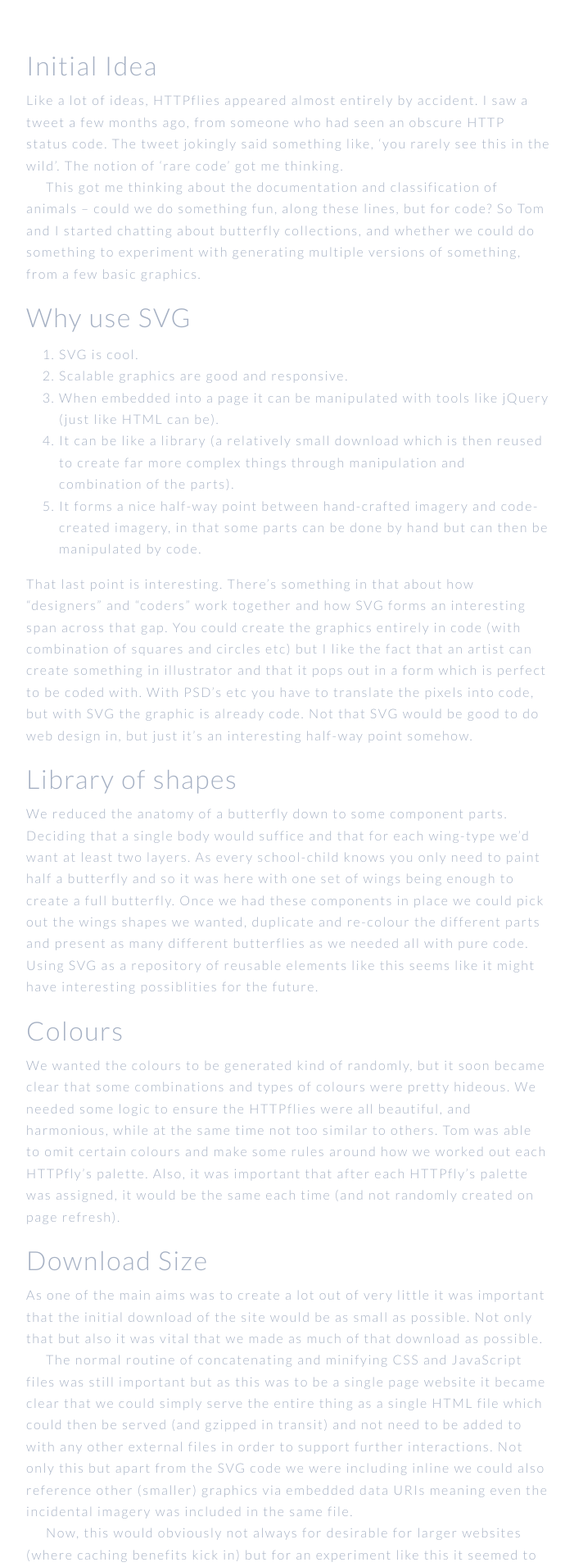
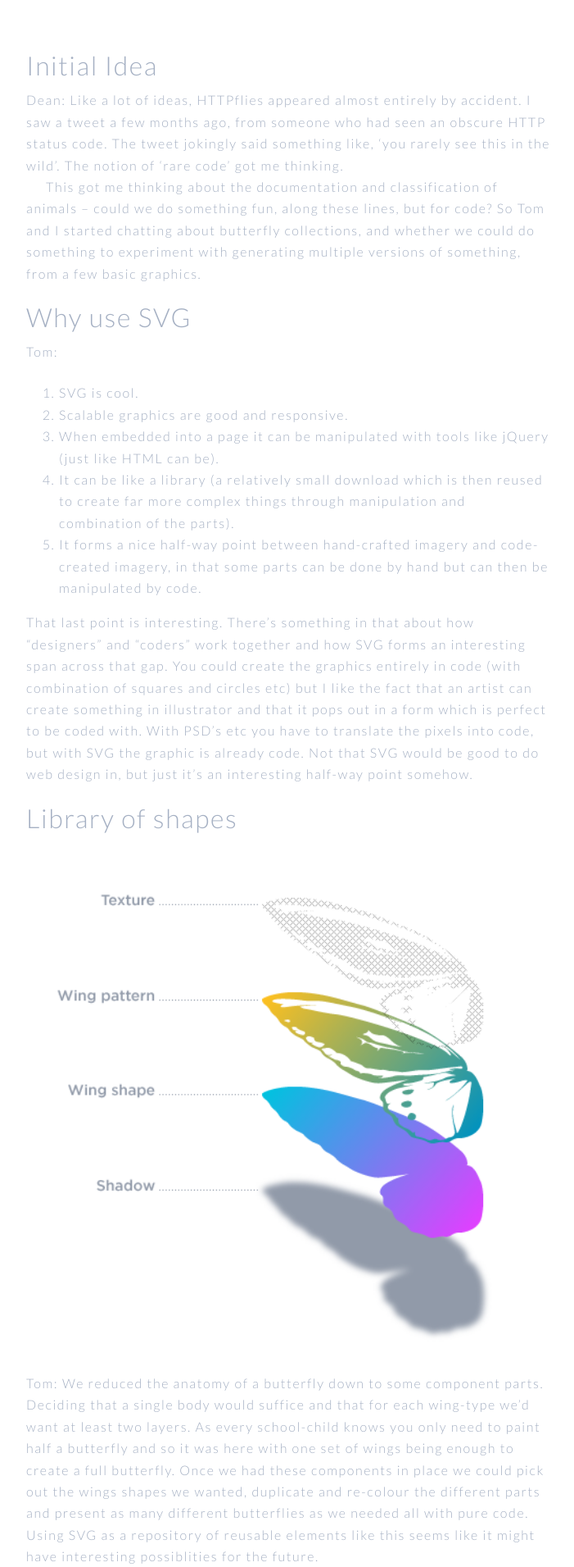
Before and after one commit to morganesque/httpflies, a PHP site: page /writeup.php in a window 1280 px wide. Shown: the part 192-2103 px from the top of the page at 82% size, without its empty margins (288-989 px from the left). Run offline with PHP 8.4, Linux system fonts and the light colour scheme.

Commit message:
added the wing diagram to the write up file.

```diff
--- a/writeup.php
+++ b/writeup.php
@@ -49,11 +49,13 @@ header('Content-Type: text/xml'); ?>
 
         <h2>Initial Idea</h2>
 
-        <p>Like a lot of ideas, HTTPflies appeared almost entirely by accident. I saw a tweet a few months ago, from someone who had seen an obscure HTTP status code. The tweet jokingly said something like, &lsquo;you rarely see this in the wild&rsquo;. The notion of &lsquo;rare code&rsquo; got me thinking.</p>
+        <p>Dean: Like a lot of ideas, HTTPflies appeared almost entirely by accident. I saw a tweet a few months ago, from someone who had seen an obscure HTTP status code. The tweet jokingly said something like, &lsquo;you rarely see this in the wild&rsquo;. The notion of &lsquo;rare code&rsquo; got me thinking.</p>
 
         <p>This got me thinking about the documentation and classification of animals &ndash; could we do something fun, along these lines, but for code? So Tom and I started chatting about butterfly collections, and whether we could do something to experiment with generating multiple versions of something, from a few basic graphics.</p>
 
         <h2>Why use SVG</h2>
+
+        <p>Tom:</p>
 
         <ol start="1">
             <li>SVG is cool.</li>
@@ -71,15 +73,17 @@ header('Content-Type: text/xml'); ?>
 
         <h2>Library of shapes</h2>
 
-        <p>We reduced the anatomy of a butterfly down to some component parts. Deciding that a single body would suffice and that for each wing-type we&rsquo;d want at least two layers. As every school-child knows you only need to paint half a butterfly and so it was here with one set of wings being enough to create a full butterfly. Once we had these components in place we could pick out the wings shapes we wanted, duplicate and re-colour the different parts and present as many different butterflies as we needed all with pure code. Using SVG as a repository of reusable elements like this seems like it might have interesting possiblities for the future.</p>
+        <img style="width:100%" src="wing_diagram.png" alt="diagram of butterfly wing layers" />
+
+        <p>Tom: We reduced the anatomy of a butterfly down to some component parts. Deciding that a single body would suffice and that for each wing-type we&rsquo;d want at least two layers. As every school-child knows you only need to paint half a butterfly and so it was here with one set of wings being enough to create a full butterfly. Once we had these components in place we could pick out the wings shapes we wanted, duplicate and re-colour the different parts and present as many different butterflies as we needed all with pure code. Using SVG as a repository of reusable elements like this seems like it might have interesting possiblities for the future.</p>
 
         <h2>Colours</h2>
 
-        <p>We wanted the colours to be generated kind of randomly, but it soon became clear that some combinations and types of colours were pretty hideous. We needed some logic to ensure the HTTPflies were all beautiful, and harmonious, while at the same time not too similar to others. Tom was able to omit certain colours and make some rules around how we worked out each HTTPfly&rsquo;s palette. Also, it was important that after each HTTPfly&rsquo;s palette was assigned, it would be the same each time (and not randomly created on page refresh).</p>
+        <p>Dean: We wanted the colours to be generated kind of randomly, but it soon became clear that some combinations and types of colours were pretty hideous. We needed some logic to ensure the HTTPflies were all beautiful, and harmonious, while at the same time not too similar to others. Tom was able to omit certain colours and make some rules around how we worked out each HTTPfly&rsquo;s palette. Also, it was important that after each HTTPfly&rsquo;s palette was assigned, it would be the same each time (and not randomly created on page refresh).</p>
 
         <h2>Download Size</h2>
 
-        <p>As one of the main aims was to create a lot out of very little it was important that the initial download of the site would be as small as possible. Not only that but also it was vital that we made as much of that download as possible.</p>
+        <p>Tom: As one of the main aims was to create a lot out of very little it was important that the initial download of the site would be as small as possible. Not only that but also it was vital that we made as much of that download as possible.</p>
 
         <p>The normal routine of concatenating and minifying CSS and JavaScript files was still important but as this was to be a single page website it became clear that we could simply serve the entire thing as a single HTML file which could then be served (and gzipped in transit) and not need to be added to with any other external files in order to support further interactions. Not only this but apart from the SVG code we were including inline we could also reference other (smaller) graphics via embedded data URIs meaning even the incidental imagery was included in the same file.</p>
 
@@ -106,9 +110,13 @@ header('Content-Type: text/xml'); ?>
 
         </ol>
 
-        <h2>A quick not on xHTML</h2>
+        <h2>A quick note on xHTML</h2>
 
-        <p>There was a moment in the middle where I thought I was going to have to serve the whole thing as xHTML. This came from a problem I had with my version of Safari (5 &mdash; for some reason) and I found a <a href="http://stackoverflow.com/questions/4504942/mobile-safari-svg-problem">question on stackoverflow</a> which seemed to point to this as the solution. I did quite a lot of work to make everything xHTML compatible (escaping various characters &amp; using CDATA blocks for JS and CSS) and it was only when I implemented <a href="http://modernizr.com/">Modernizr</a> at the end to check for compatibitly that I realised that Safari 5 isn't considered a browser that supports inline SVG. SO we dropped support for it and went back to serving HTML5 instead. You live and learn.</p>
+        <p>Tom: There was a moment in the middle where I thought I was going to have to serve the whole thing as xHTML. This came from a problem I had with my version of Safari (5 &mdash; for some reason) and I found a <a href="http://stackoverflow.com/questions/4504942/mobile-safari-svg-problem">question on stackoverflow</a> which seemed to point to this as the solution. I did quite a lot of work to make everything xHTML compatible (escaping various characters &amp; using CDATA blocks for JS and CSS) and it was only when I implemented <a href="http://modernizr.com/">Modernizr</a> at the end to check for compatibitly that I realised that Safari 5 isn't considered a browser that supports inline SVG. So we dropped support for it and went back to serving HTML5 instead. You live and learn.</p>
+
+        <h2>Any thoughts?</h2>
+
+        <p>If you've got any thoughts or suggestions (especially how to make it work in Firefox!!) we'd love to hear from you, tweet us <a href="http://twitter.com/httpflies/">@httpflies</a>.</p>
 
     </section><!-- .box_page -->
     <footer class="box_footer">
```
Also changed, not shown: wing_diagram.png (added).
